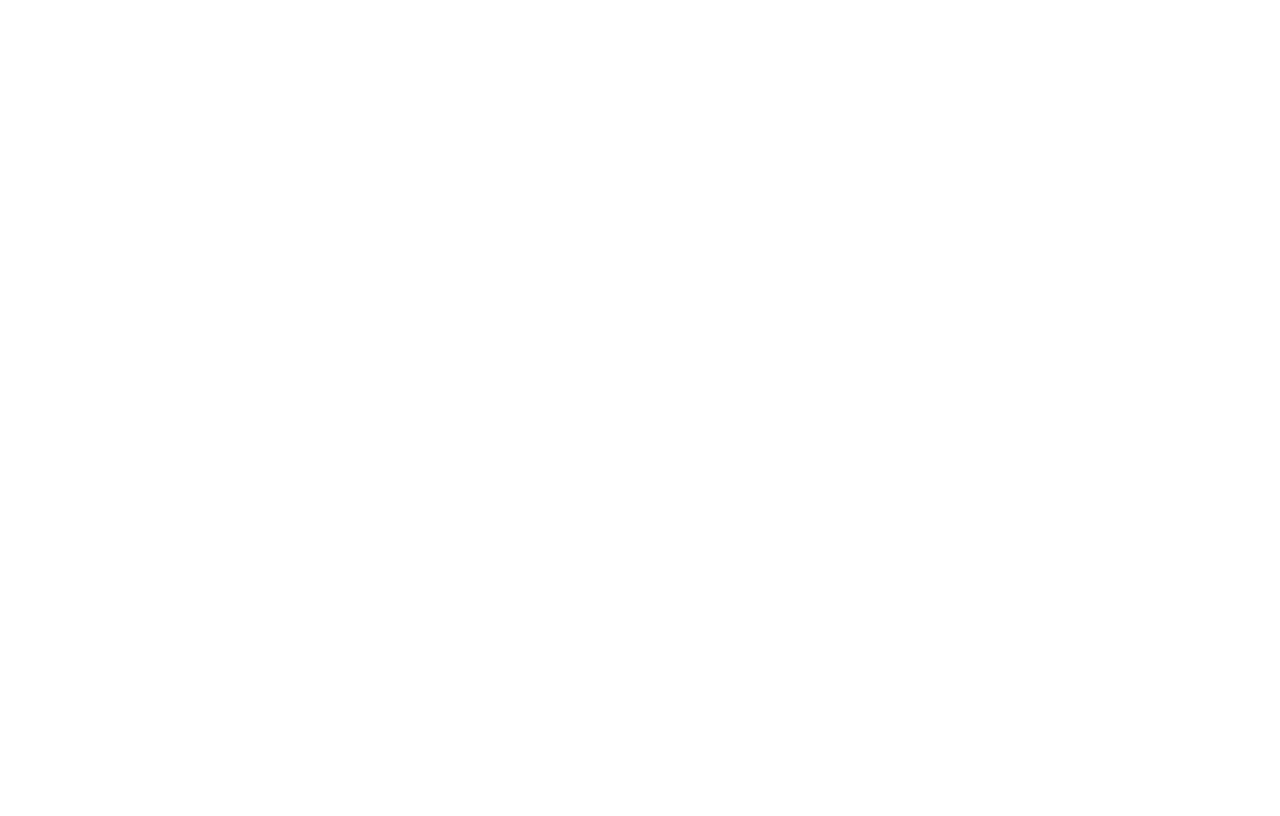
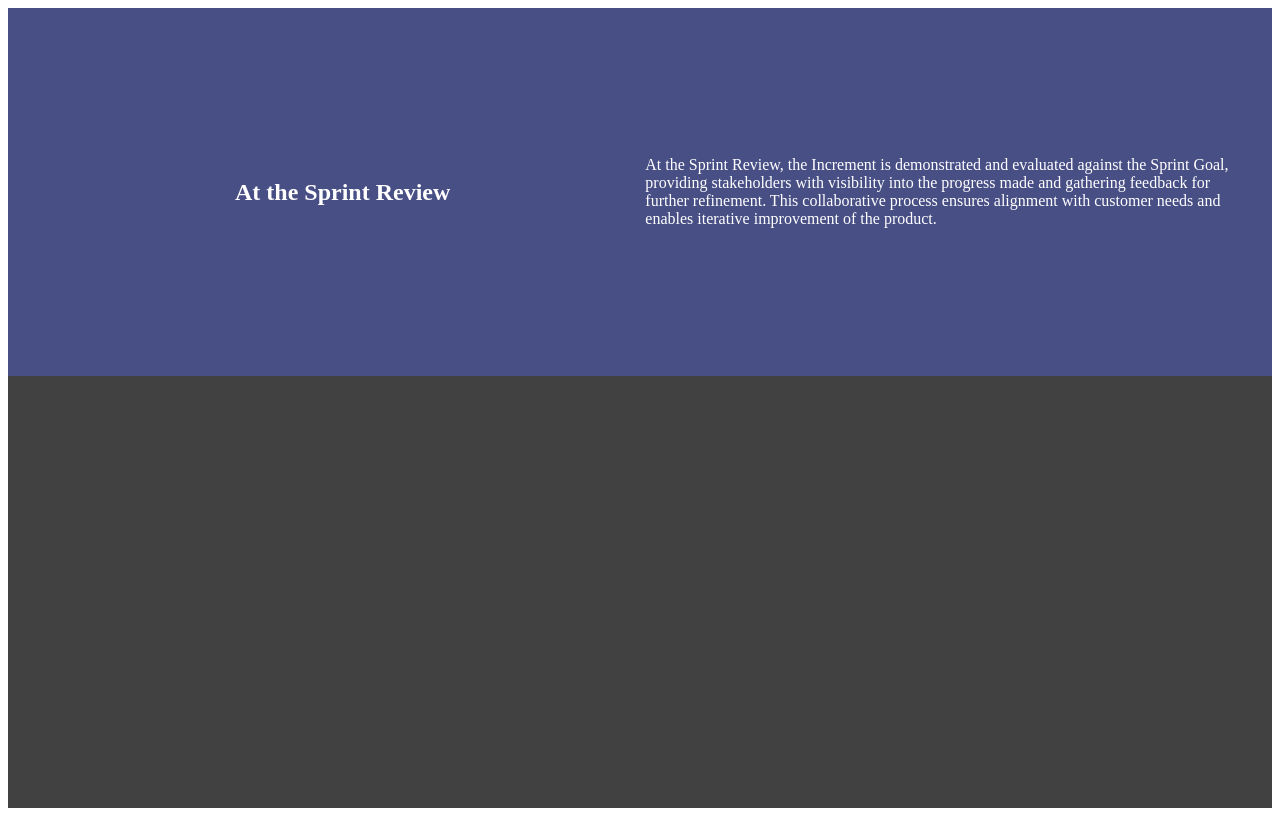
Before and after one commit to Memai2023/scrum-guide, a React (Vite) app: page /artifacts in a window 1280 px wide. Built offline with nearby package versions, Linux system fonts and the light colour scheme.

Commit message:
restore sprint-review-scrum-40

```diff
--- /dev/null
+++ b/src/Components/Artifacts/SprintReview/SprintReview.module.css
@@ -0,0 +1,42 @@
+:root {
+    --artifact-sprint-review-bg-color: #484F85;
+}
+
+.twoColumnTextContainer {
+    background-color: var(--artifact-sprint-review-bg-color);
+    display: flex;
+    flex-direction: column;
+    justify-content: space-evenly;
+    width: 100%;
+}
+
+.card {
+    flex: 1;
+    padding: 32px;
+}
+
+.card h2 {
+    padding-bottom: 32px;
+}
+
+@media screen and (min-width: 768px) {
+    .twoColumnTextContainer {
+        padding-bottom: 100px;
+        padding-top: 100px;
+    }
+
+    .card {
+        display: flex;
+        flex-direction: row;
+        justify-content: space-evenly;
+        width: 100%;
+    }
+
+    .card h2, .card p {
+        align-items: center;
+        display: flex;
+        flex: 0 0 calc(50% - 16px);
+        justify-content: center;
+        padding-bottom: unset;
+    }
+}
--- /dev/null
+++ b/src/Components/Artifacts/SprintReview/index.jsx
@@ -0,0 +1,12 @@
+import { Artifacts } from '../../../data/data'
+import Card from '../../Card'
+import styles from './SprintReview.module.css'
+
+const SprintReview = () => {
+    return (
+        <div className={styles.twoColumnTextContainer}>
+            <Card title="At the Sprint Review" text={Artifacts.sprintReviewText} className={styles.card}/>
+        </div>
+    )
+}
+export default SprintReview
--- a/src/Components/Card/index.jsx
+++ b/src/Components/Card/index.jsx
@@ -1,9 +1,9 @@
-const Card = ({title, text}) => {
+const Card = ({ title, text, className }) => {
     return (
-        <div>
+        <div className={className ? `${className}` : null}>
             <h2>{title}</h2>
             <p>{text}</p>
         </div>
-    )
-}
-export default Card
+    );
+};
+export default Card;
--- /dev/null
+++ b/src/Pages/Artifacts/Artifacts.module.css
@@ -0,0 +1,11 @@
+:root {
+    --artifact-bg-color: rgb(65, 65, 65);
+}
+
+.artifactContainer {
+    background-color: var(--artifact-bg-color);
+    color: white;
+    display: flex;
+    flex-direction: column;
+    width: 100%;
+}
--- a/src/Pages/Artifacts/index.jsx
+++ b/src/Pages/Artifacts/index.jsx
@@ -1,9 +1,11 @@
+import SprintReview from '../../Components/Artifacts/SprintReview'
+import styles from './Artifacts.module.css'
+
 const Artifacts = () => {
     return(
-        <>
-
-        </>
+        <div className={styles.artifactContainer}>
+            <SprintReview/>
+        </div>
     )
 }
-
 export default Artifacts
```
Also changed, not shown: src/Components/Buttons/index.jsx (deleted, +0 -19 lines), src/Components/Artifacts/file.txt (deleted).
